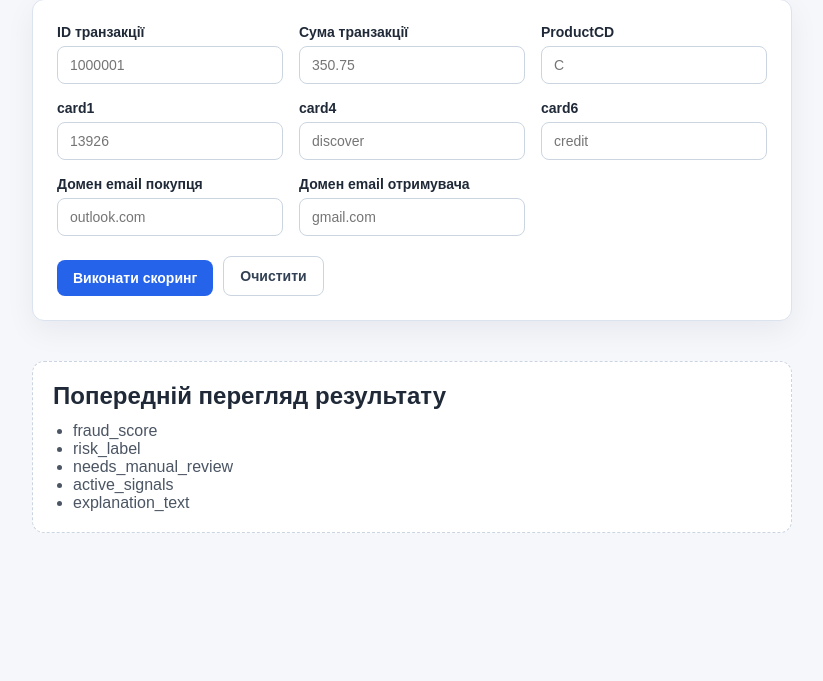
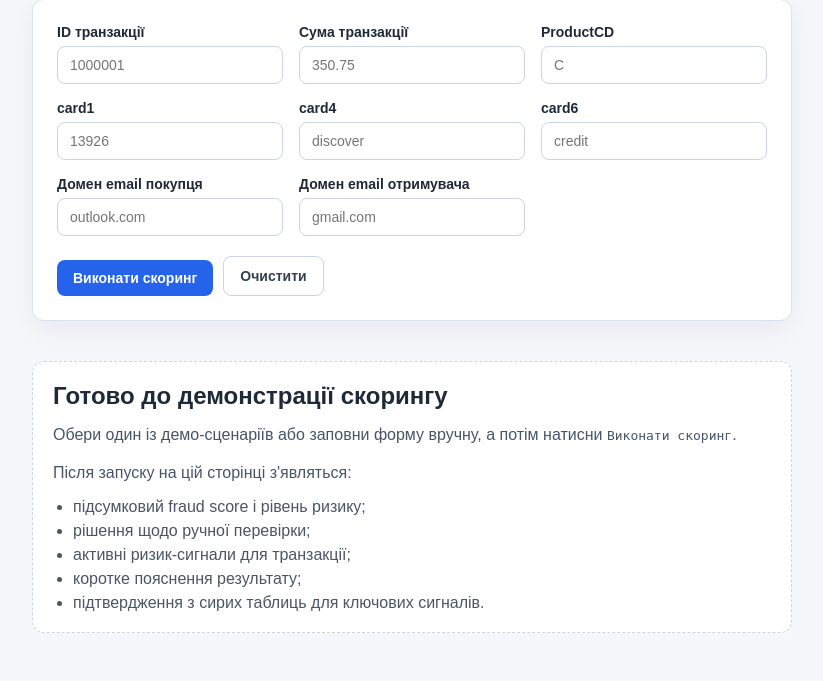
Before and after one commit to drhtka/anti_fraud_analytics_platform, a FastAPI app: page / in a window 1280 px wide. Shown: the part 434-1115 px from the top of the page, without its empty margins (228-1051 px from the left). Before the commit the page ends 967 px from the top, so only its background shows below. Run offline with FastAPI, Linux system fonts and the light colour scheme.

Commit message:
replace technical score placeholder with employer-friendly empty state

```diff
--- a/static/css/index.css
+++ b/static/css/index.css
@@ -172,10 +172,20 @@ button {
     margin-bottom: 12px;
 }
 
+.placeholder p {
+    margin: 0 0 12px;
+    color: #475569;
+    line-height: 1.6;
+}
+
 .placeholder ul {
     margin: 0;
     padding-left: 20px;
     color: #4b5563;
+}
+
+.placeholder li + li {
+    margin-top: 6px;
 }
 
 .message {
--- a/templates/partials/_score_screen.html
+++ b/templates/partials/_score_screen.html
@@ -251,13 +251,18 @@
     </section>
     {% else %}
     <section class="placeholder">
-        <h2>Попередній перегляд результату</h2>
+        <h2>Готово до демонстрації скорингу</h2>
+        <p>
+            Обери один із демо-сценаріїв або заповни форму вручну, а потім
+            натисни <code>Виконати скоринг</code>.
+        </p>
+        <p>Після запуску на цій сторінці з'являться:</p>
         <ul>
-            <li>fraud_score</li>
-            <li>risk_label</li>
-            <li>needs_manual_review</li>
-            <li>active_signals</li>
-            <li>explanation_text</li>
+            <li>підсумковий fraud score і рівень ризику;</li>
+            <li>рішення щодо ручної перевірки;</li>
+            <li>активні ризик-сигнали для транзакції;</li>
+            <li>коротке пояснення результату;</li>
+            <li>підтвердження з сирих таблиць для ключових сигналів.</li>
         </ul>
     </section>
     {% endif %}
```
